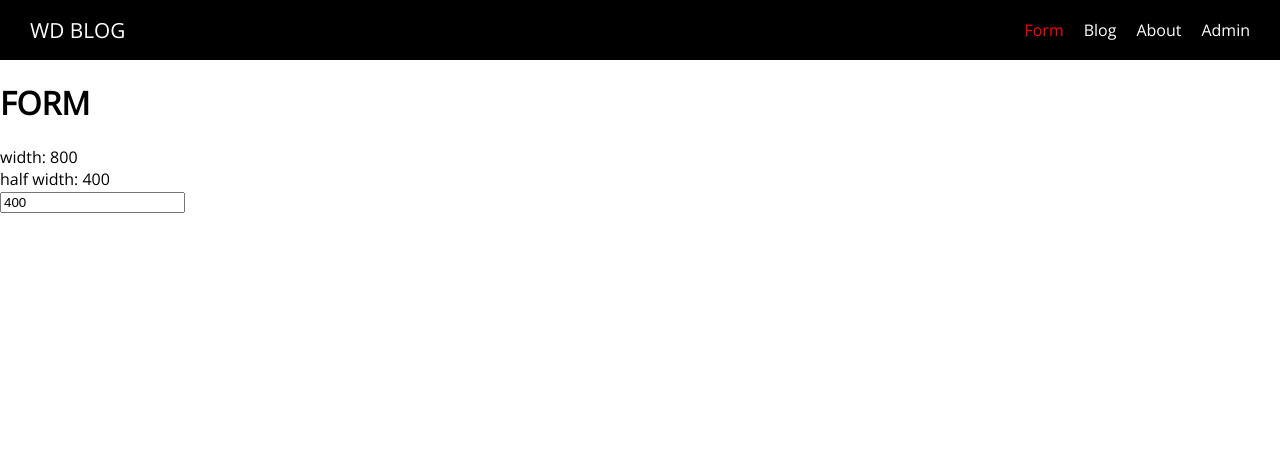
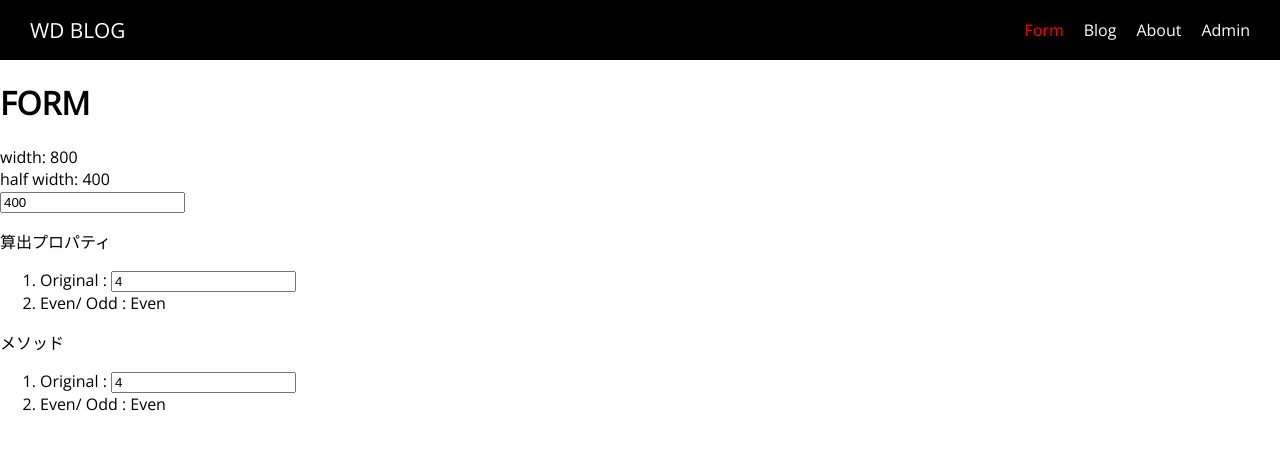
Before and after one commit to hananina/nuxt-blog, a Nuxt app: page /form in a window 1280 px wide. Shown: the top 450 px of the page. Built offline with nearby package versions, Linux system fonts and the light colour scheme.

Commit message:
comuputed or methods

```diff
--- a/pages/form/index.vue
+++ b/pages/form/index.vue
@@ -6,6 +6,17 @@
     <div>width: {{ width }}</div>
     <div>half width: {{ halfWidth }}</div>
     <input type="text" v-model.numver="halfWidth" />
+
+    <p>算出プロパティ</p>
+    <ol>
+      <li>Original : <input type="text" v-model="computedNumber" /></li>
+      <li>Even/ Odd : {{ computedResult }}</li>
+    </ol>
+    <p>メソッド</p>
+    <ol>
+      <li>Original : <input type="text" v-model="methodNumber" /></li>
+      <li>Even/ Odd : {{ methodResult() }}</li>
+    </ol>
   </div>
 </template>
 
@@ -14,7 +25,9 @@ export default {
   data() {
     return {
       width: 800,
-      height: 500
+      height: 500,
+      computedNumber: 4,
+      methodNumber: 4
     };
   },
   computed: {
@@ -28,6 +41,19 @@ export default {
     },
     halfHeight: function() {
       return this.height / 2;
+    },
+    computedResult: {
+      get() {
+        return this.computedNumber % 2 === 0 ? "Even" : "Odd";
+      },
+      set() {
+        return (this.computedNumber = this.computedNumber);
+      }
+    }
+  },
+  methods: {
+    methodResult: function() {
+      return this.methodNumber % 2 === 0 ? "Even" : "Odd";
     }
   }
 };
```
